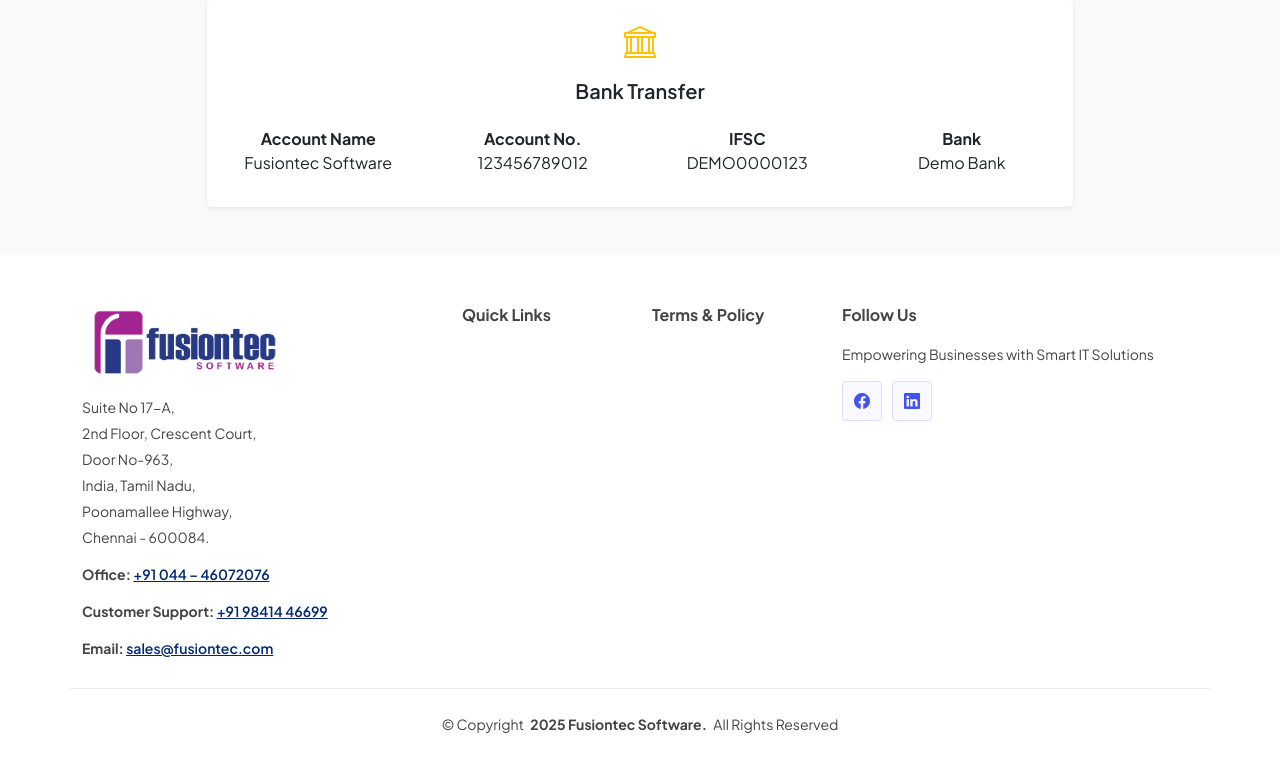
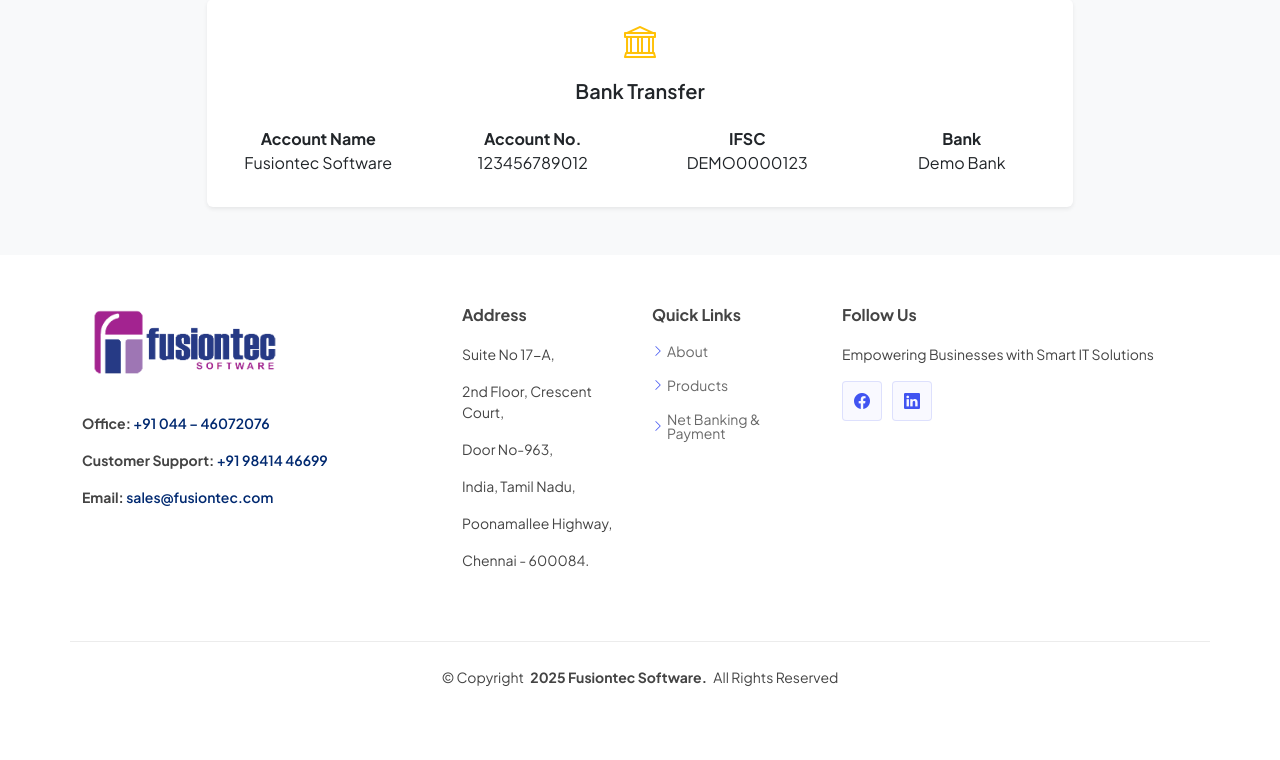
Before and after one commit to fusiontecsupport/fusiontec.com, a Django app: page / in a window 1280 px wide. Shown: the part 1910-2670 px from the top of the page. After the commit the page ends 2596 px from the top, so only its background shows below. Run offline with Django 5.2, Linux system fonts and the light colour scheme; data comes from the database, SQL or seed files in the repository; both versions use the stored data as it was after the commit.

Commit message:
files added

```diff
--- a/fusiontec/urls.py
+++ b/fusiontec/urls.py
@@ -16,8 +16,10 @@
 """
 from django.contrib import admin
 from django.urls import path, include
+from products.views import custom_admin_logout
 
 urlpatterns = [
+    path('admin/logout/', custom_admin_logout, name='custom_admin_logout'),  # Override default logout
     path('admin/', admin.site.urls),
     path('', include('products.urls')),
 
--- a/products/static/products/css/main.css
+++ b/products/static/products/css/main.css
@@ -43,6 +43,9 @@
   font-size: 14px;
   /* padding-bottom: 50px; */
   position: relative;
+}
+.footer a{
+  text-decoration: none;
 }
 .sitename img{
   max-width: 60%;
--- a/products/templates/products/footer.html
+++ b/products/templates/products/footer.html
@@ -12,12 +12,6 @@
             <span class="sitename"><img src="{% static 'products/img/logo.png' %}" alt=""></span>
           </a>
           <div class="footer-contact pt-3">
-            <p>Suite No 17-A,</p>
-            <p>2nd Floor, Crescent Court, </p>
-            <p>Door No-963,</p>
-            <p>India, Tamil Nadu,</p>
-            <p>Poonamallee Highway,</p>
-            <p>Chennai - 600084.</p>
             <p class="mt-3"><strong>Office:</strong>
               <span><a href="tel:+914446072076">+91 044 – 46072076</a></span></p>
             <p class="mt-3"><strong>Customer Support:</strong>
@@ -27,8 +21,14 @@
           </div>
         </div>
         <div class="col-lg-2 col-md-3 footer-links">
-          <h4>Quick Links</h4>
+          <h4>Address</h4>
           <ul>
+            <p>Suite No 17-A,</p>
+            <p>2nd Floor, Crescent Court, </p>
+            <p>Door No-963,</p>
+            <p>India, Tamil Nadu,</p>
+            <p>Poonamallee Highway,</p>
+            <p>Chennai - 600084.</p>
             {% comment %} <li><i class="bi bi-chevron-right"></i> <a href="{% url 'home' %}">Home</a></li>
             <li><i class="bi bi-chevron-right"></i> <a href="{% url 'about_us' %}">Who We Are?</a></li>
             <li><i class="bi bi-chevron-right"></i> <a href="{% url 'blog' %}">Blogs</a></li>
@@ -37,10 +37,11 @@
           </ul>
         </div>
         <div class="col-lg-2 col-md-3 footer-links">
-          <h4>Terms & Policy</h4>
+          <h4>Quick Links</h4>
           <ul>
-            {% comment %} <li><i class="bi bi-chevron-right"></i> <a href="{% url 'terms' %}">Terms & Conditions</a></li> {% endcomment %}
-            {% comment %} <li><i class="bi bi-chevron-right"></i> <a href="{% url 'privacy' %}">Privacy Policy</a></li> {% endcomment %}
+            <li><i class="bi bi-chevron-right"></i> <a href="#about">About</a></li>
+            <li><i class="bi bi-chevron-right"></i> <a href="#products">Products</a></li>
+            <li><i class="bi bi-chevron-right"></i> <a href="#net_banking">Net Banking & Payment</a></li>
           </ul>
         </div>
         <div class="col-lg-4 col-md-12">
--- a/products/views.py
+++ b/products/views.py
@@ -6,6 +6,7 @@
 import mimetypes
 from django.template.loader import render_to_string
 from .models import Product
+from django.contrib.auth import logout
 
 
 
@@ -72,3 +73,9 @@
     # for product section
     products = Product.objects.all()
     return render(request, 'products/index.html', {'products': products})
+
+
+def custom_admin_logout(request):
+    logout(request)
+    messages.success(request, "Logout successfully")
+    return redirect('/')
```
Also changed, not shown: db.sqlite3.
